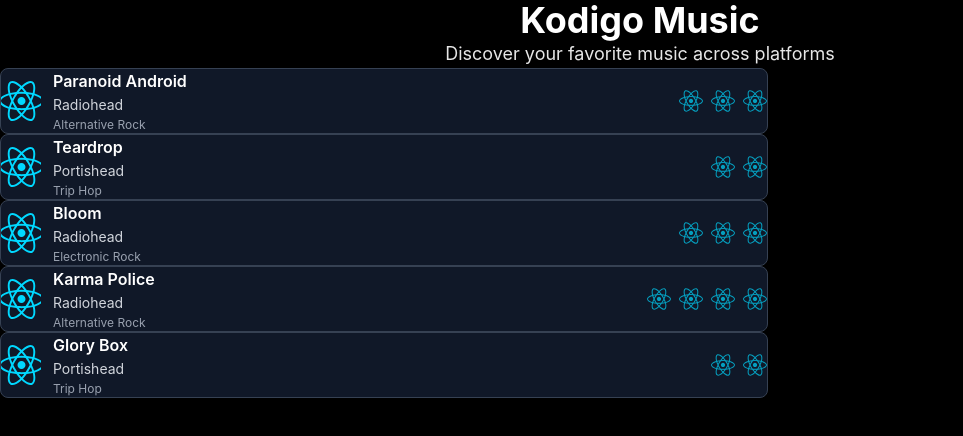
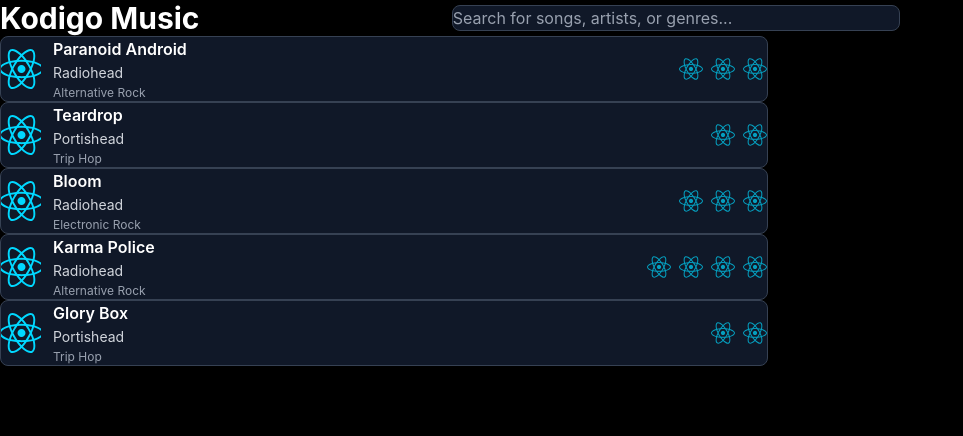
Before and after one commit to algodondev/kodigo-music, a React (Vite) app: page / in a window 1280 px wide. Shown: the top 436 px of the page, without its empty margins (0-963 px from the left). Built offline with nearby package versions, Linux system fonts and the light colour scheme.

Commit message:
feat: created and added header component

```diff
--- a/src/App.jsx
+++ b/src/App.jsx
@@ -1,5 +1,6 @@
 import "./App.css";
 import SongCard from "./components/SongCard";
+import Header from "./components/Header";
 
 const mockSongs = [
   {
@@ -42,10 +43,7 @@
 function App() {
   return (
     <div className="min-h-screen bg-black p-5">
-      <header className="text-center mb-10 text-white">
-        <h1 className="text-4xl font-bold mb-2 drop-shadow-lg">Kodigo Music</h1>
-        <p className="text-lg opacity-90">Discover your favorite music across platforms</p>
-      </header>
+      <Header />
       <main className="max-w-3xl mx-auto">
         {mockSongs.map((song) => (
           <SongCard key={song.id} song={song} />
--- /dev/null
+++ b/src/components/Header.jsx
@@ -0,0 +1,15 @@
+export default function Header() {
+  return (
+    <header className="flex items-center justify-between mb-10 text-white">
+      <h1 className="text-3xl font-bold">Kodigo Music</h1>
+      <div className="flex-1 max-w-md mx-8">
+        <input
+          type="text"
+          placeholder="Search for songs, artists, or genres..."
+          className="w-full px-4 py-2 bg-gray-900 border border-gray-700 rounded-lg text-white placeholder-gray-400 focus:outline-none focus:border-gray-500"
+        />
+      </div>
+      <div className="w-32"></div>
+    </header>
+  );
+}
```
